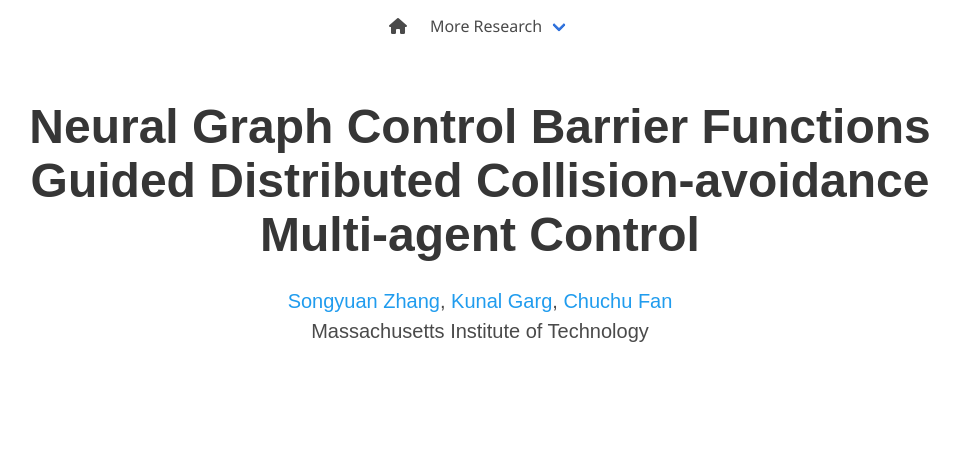
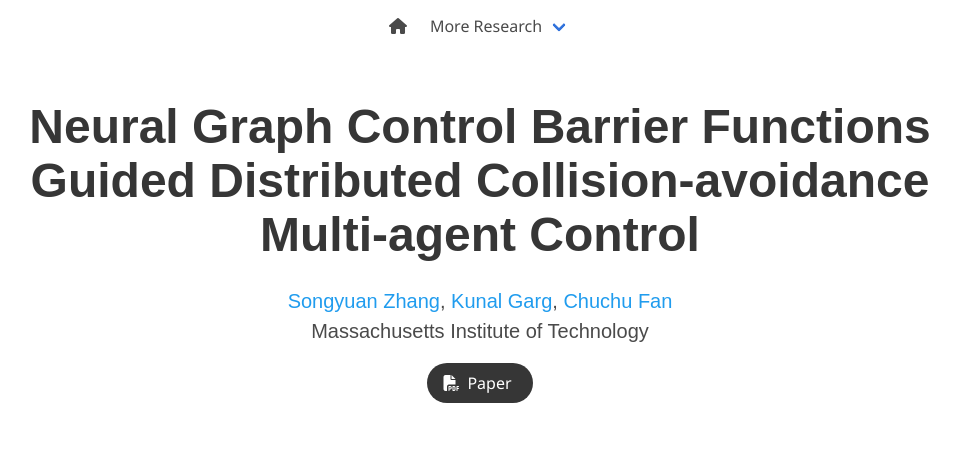
Before and after one commit to MIT-REALM/gcbf-website, a plain HTML site: page index.html in a window 1280 px wide. Shown: the top 451 px of the page, without its empty margins (160-1120 px from the left). Drawn offline with nearby package versions, Linux system fonts and the light colour scheme; some icons are missing; a web font is replaced by a local one.

Commit message:
add paper link

```diff
--- a/index.html
+++ b/index.html
@@ -87,15 +87,15 @@
           <div class="column has-text-centered">
             <div class="publication-links">
               <!-- PDF Link. -->
-              <!-- <span class="link-block">
-                <a href="https://arxiv.org/pdf/TODO.pdf"
+              <span class="link-block">
+                <a href="https://openreview.net/pdf?id=VscdYkKgwdH"
                    class="external-link button is-normal is-rounded is-dark">
                   <span class="icon">
                       <i class="fas fa-file-pdf"></i>
                   </span>
                   <span>Paper</span>
                 </a>
-              </span> -->
+              </span>
               <!-- <span class="link-block">
                 <a href="https://arxiv.org/abs/TODO"
                    class="external-link button is-normal is-rounded is-dark">
```
